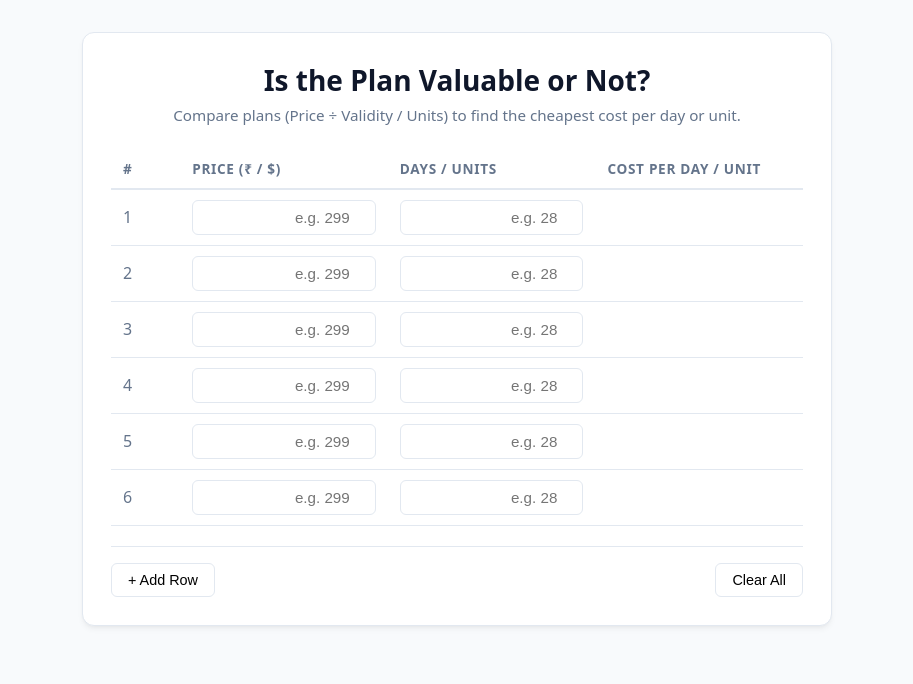
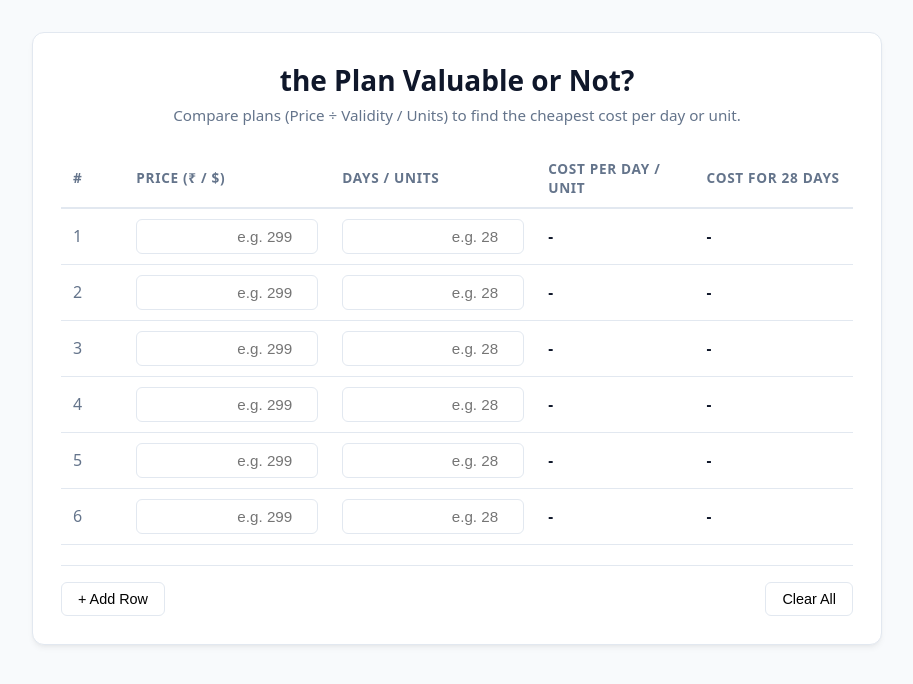
Before and after one commit to sachinpatilx25/sachplan, a plain HTML site: page index.html in a window 1280 px wide. Both pictures are taken after a click on the button "Clear All". Shown: the whole page, without its empty margins (183-1096 px from the left). Drawn offline with Linux system fonts and the light colour scheme.

Commit message:
Add files via upload

```diff
--- a/index.html
+++ b/index.html
@@ -4,6 +4,8 @@
     <meta charset="UTF-8">
     <meta name="viewport" content="width=device-width, initial-scale=1.0">
     <title>Plan Value Calculator</title>
+    <link rel="icon" type="image/svg+xml" href="icon.svg">
+    <link rel="manifest" href="manifest.json">
     <style>
         :root {
             --primary: #2563eb;
@@ -32,7 +34,7 @@
         }
 
         .container {
-            max-width: 750px;
+            max-width: 850px;
             margin: 0 auto;
             background: var(--card-bg);
             border-radius: 12px;
@@ -169,7 +171,7 @@
 <body>
     <div class="container">
         <header>
-            <h1>Is the Plan Valuable or Not?</h1>
+            <h1>the Plan Valuable or Not?</h1>
             <p>Compare plans (Price ÷ Validity / Units) to find the cheapest cost per day or unit.</p>
         </header>
 
@@ -177,10 +179,11 @@
             <table>
                 <thead>
                     <tr>
-                        <th style="width: 10%;">#</th>
-                        <th style="width: 30%;">Price (₹ / $)</th>
-                        <th style="width: 30%;">Days / Units</th>
-                        <th style="width: 30%;">Cost per Day / Unit</th>
+                        <th style="width: 8%;">#</th>
+                        <th style="width: 26%;">Price (₹ / $)</th>
+                        <th style="width: 26%;">Days / Units</th>
+                        <th style="width: 20%;">Cost per Day / Unit</th>
+                        <th style="width: 20%;">Cost for 28 Days</th>
                     </tr>
                 </thead>
                 <tbody id="plans-table-body">
@@ -215,25 +218,34 @@
 
                 rowObj.rowElement.classList.remove('best-row');
                 rowObj.resultElement.innerHTML = '';
+                rowObj.result28Element.innerHTML = '';
 
                 if (!rowObj.priceInput.value.trim() || !rowObj.unitsInput.value.trim()) {
+                    rowObj.resultElement.textContent = '-';
+                    rowObj.result28Element.textContent = '-';
                     return;
                 }
 
                 if (isNaN(price) || isNaN(units)) {
                     rowObj.resultElement.textContent = 'Invalid';
+                    rowObj.result28Element.textContent = 'Invalid';
                 } else if (units <= 0) {
                     rowObj.resultElement.textContent = 'Units must be > 0';
+                    rowObj.result28Element.textContent = '-';
                 } else {
                     const rate = price / units;
+                    const cost28 = rate * 28;
                     const formatted = Number.isInteger(rate) ? rate : Number(rate.toFixed(2));
+                    const formatted28 = Number.isInteger(cost28) ? cost28 : Number(cost28.toFixed(2));
                     validPlans.push({
                         rowNum: index + 1,
                         rate: rate,
                         formatted: formatted,
+                        formatted28: formatted28,
                         rowObj: rowObj
                     });
                     rowObj.resultElement.textContent = `${formatted} / day`;
+                    rowObj.result28Element.textContent = `${formatted28}`;
                 }
             });
 
@@ -252,7 +264,7 @@
 
                 if (validPlans.length > 1) {
                     summaryBanner.style.display = 'block';
-                    const names = bestPlans.map(p => `<strong>Row #${p.rowNum}</strong> (${p.formatted}/day)`).join(', ');
+                    const names = bestPlans.map(p => `<strong>Row #${p.rowNum}</strong> (${p.formatted}/day, ${p.formatted28} for 28d)`).join(', ');
                     summaryBanner.innerHTML = `Most valuable: ${names}`;
                 } else {
                     summaryBanner.style.display = 'none';
@@ -299,14 +311,22 @@
             resultBox.textContent = '-';
             tdResult.appendChild(resultBox);
 
-            tr.append(tdIndex, tdPrice, tdUnits, tdResult);
+            // Cost for 28 days / units
+            const tdResult28 = document.createElement('td');
+            const result28Box = document.createElement('div');
+            result28Box.className = 'result-box';
+            result28Box.textContent = '-';
+            tdResult28.appendChild(result28Box);
+
+            tr.append(tdIndex, tdPrice, tdUnits, tdResult, tdResult28);
             tableBody.appendChild(tr);
 
             const rowData = {
                 rowElement: tr,
                 priceInput: priceInput,
                 unitsInput: unitsInput,
-                resultElement: resultBox
+                resultElement: resultBox,
+                result28Element: result28Box
             };
 
             [priceInput, unitsInput].forEach(inp => {
@@ -329,6 +349,8 @@
             rows.forEach(r => {
                 r.priceInput.value = '';
                 r.unitsInput.value = '';
+                r.resultElement.textContent = '-';
+                r.result28Element.textContent = '-';
             });
             recalculateAll();
         });
```
Also changed, not shown: icon.svg (added), manifest.json (added).
